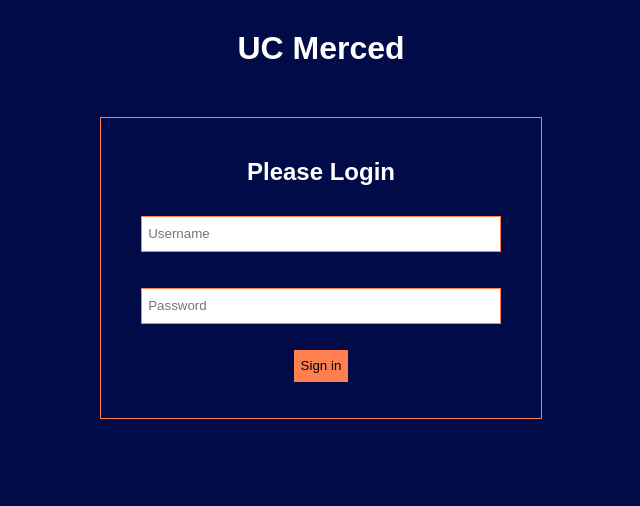
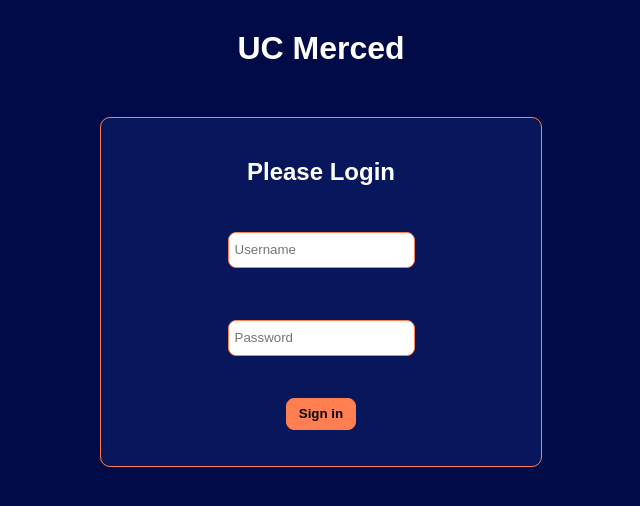
Before and after one commit to Siphonz/CSE108-Lab-6, a Flask app: page / in a window 1280 px wide. Shown: the top 506 px of the page, without its empty margins (319-959 px from the left). Run offline with Flask 3, Linux system fonts and the light colour scheme.

Commit message:
css changes

```diff
--- a/static/myStyle.css
+++ b/static/myStyle.css
@@ -10,10 +10,11 @@
 
 table {
     justify-content: center;
+    width: 90%;
     text-align: center;
     border-collapse: collapse;
     margin: 20px auto;
-
+    border-radius: 8px;
 }
 
 th, td {
@@ -33,15 +34,20 @@
 button, input {
     border: 1px solid coral;
     height: 32px;
+    border-radius: 8px;
 }
 
-button  {
+button {
     color: rgb(0, 0, 0);
     background-color: coral;
+    cursor: pointer;
+    padding: 0 12px;
+    font-weight: bold;
 }
 
-button:hover    {
+button:hover {
     color: rgb(255, 255, 255);
+    background-color: rgb(255, 102, 46);
 }
 
 .rowAlign   {
@@ -52,7 +58,8 @@
 }
 
 .loginBox {
-    display:flexbox;
+    display: flex;
+    flex-direction: column;
     align-items: center;
     margin: 0 auto;
     margin-top: 32px;
@@ -60,9 +67,10 @@
 /* Simple styles for the admin page */
 .adminBox {
     border: 1px solid coral;
-    padding: 15px;
+    border-radius: 8px;
+    padding: 18px;
     margin: 20px 0;
-    background-color: rgb(0, 11, 71);
+    background-color: rgb(8, 22, 92);
 }
 
 .adminBox input {
@@ -87,6 +95,8 @@
     margin: 50px auto;
     padding: 20px;
     border: 1px solid coral;
+    border-radius: 10px;
+    background-color: rgb(8, 22, 92);
 }
 .loginBox input {
     display: block;
@@ -99,3 +109,8 @@
     color: white;
     text-align: center;
 }
+
+/* Highlight row on hover*/
+tr:hover td {
+    background-color: rgb(135, 150, 205);
+}
```
